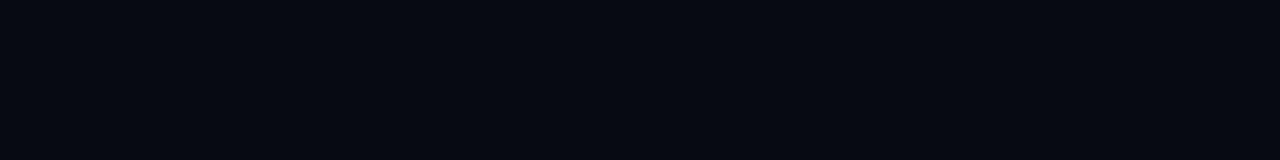
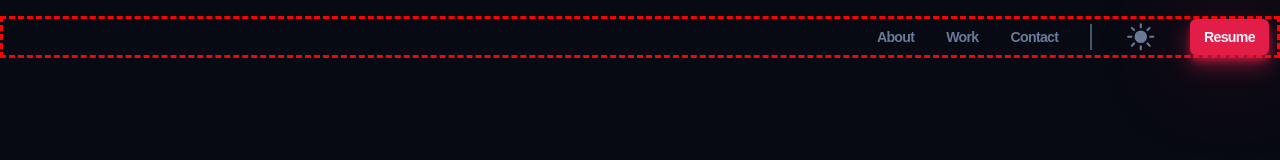
Before and after one commit to yanaaslor/portfolio, a website built with Vite: page index.html in a window 1280 px wide. Built offline with nearby package versions, Linux system fonts and the light colour scheme; a web font is replaced by a local one.

Commit message:
Add header layout

```diff
--- a/index.html
+++ b/index.html
@@ -12,7 +12,64 @@
     <title>Dev server</title>
   </head>
   <body>
-    <div id="app"></div>
+    <header class="header header-footer">
+      <div class="container">
+        <nav>
+          <ul class="header__menu">
+            <li><a href="#about" class="header__link link-voice">About</a></li>
+            <li><a href="#work" class="header__link link-voice">Work</a></li>
+            <li>
+              <a href="#contact" class="header__link link-voice">Contact</a>
+            </li>
+
+            <li class="header__separator"></li>
+
+            <li>
+              <button class="header__sun">
+                <svg
+                  xmlns="http://www.w3.org/2000/svg"
+                  viewBox="0 0 24 24"
+                  fill="currentColor"
+                  class="header__sun"
+                >
+                  <path
+                    d="M12 2.25a.75.75 0 0 1 .75.75v2.25a.75.75 0 0 1-1.5 0V3a.75.75 0 0 1 .75-.75ZM7.5 12a4.5 4.5 0 1 1 9 0 4.5 4.5 0 0 1-9 0ZM18.894 6.166a.75.75 0 0 0-1.06-1.06l-1.591 1.59a.75.75 0 1 0 1.06 1.061l1.591-1.59ZM21.75 12a.75.75 0 0 1-.75.75h-2.25a.75.75 0 0 1 0-1.5H21a.75.75 0 0 1 .75.75ZM17.834 18.894a.75.75 0 0 0 1.06-1.06l-1.59-1.591a.75.75 0 1 0-1.061 1.06l1.59 1.591ZM12 18a.75.75 0 0 1 .75.75V21a.75.75 0 0 1-1.5 0v-2.25A.75.75 0 0 1 12 18ZM7.758 17.303a.75.75 0 0 0-1.061-1.06l-1.591 1.59a.75.75 0 0 0 1.06 1.061l1.591-1.59ZM6 12a.75.75 0 0 1-.75.75H3a.75.75 0 0 1 0-1.5h2.25A.75.75 0 0 1 6 12ZM6.697 7.757a.75.75 0 0 0 1.06-1.06l-1.59-1.591a.75.75 0 0 0-1.061 1.06l1.59 1.591Z"
+                  />
+                </svg>
+              </button>
+            </li>
+
+            <li>
+              <a href="#" class="header__resume-btn btn link-voice">Resume</a>
+            </li>
+          </ul>
+
+          <button class="header__bars">
+            <svg
+              xmlns="http://www.w3.org/2000/svg"
+              viewBox="0 0 24 24"
+              fill="currentColor"
+            >
+              <path
+                fill-rule="evenodd"
+                d="M3 6.75A.75.75 0 0 1 3.75 6h16.5a.75.75 0 0 1 0 1.5H3.75A.75.75 0 0 1 3 6.75ZM3 12a.75.75 0 0 1 .75-.75h16.5a.75.75 0 0 1 0 1.5H3.75A.75.75 0 0 1 3 12Zm0 5.25a.75.75 0 0 1 .75-.75h16.5a.75.75 0 0 1 0 1.5H3.75a.75.75 0 0 1-.75-.75Z"
+                clip-rule="evenodd"
+              />
+            </svg>
+          </button>
+        </nav>
+      </div>
+    </header>
+
+    <!-- <main> -->
+    <!-- <section></section> -->
+    <!-- <section></section> -->
+    <!-- <section></section> -->
+    <!-- <section></section> -->
+    <!-- <section></section> -->
+    <!-- </main> -->
+
+    <!-- <footer></footer> -->
     <script type="module" src="/src/main.js"></script>
   </body>
 </html>
--- a/src/main.js
+++ b/src/main.js
@@ -1,3 +1,4 @@
 import "../styles/modern-normalize.css";
 import "../styles/style.css";
+import "../styles/components/header.css";
 import "../styles/utils.css";
--- /dev/null
+++ b/styles/components/header.css
@@ -0,0 +1,70 @@
+.header .container {
+  display: flex;
+  justify-content: flex-end;
+  align-items: center;
+}
+
+.header__menu {
+  display: none;
+}
+
+.header__bars {
+  display: block;
+  color: var(--clr-light);
+  width: var(--size-2xl);
+  height: var(--size-2xl);
+}
+/* Media queries */
+/* xs */
+/* @media (min-width: 475px) {} */
+
+/* sm */
+/* @media (min-width: 640px) {} */
+
+/* md */
+@media (min-width: 768px) {
+  .header__bars {
+    display: none;
+  }
+
+  .header__menu {
+    display: flex;
+    align-items: center;
+    justify-content: center;
+    gap: 2em;
+  }
+
+  .header__link {
+    transition: color 0.3s;
+  }
+
+  .header__link:hover {
+    color: var(--clr-rose);
+  }
+
+  .header__separator {
+    border: 1px solid var(--clr-slate600);
+    padding-top: 1.5em;
+  }
+
+  .header__sun {
+    display: block;
+    color: var(--clr-slate500);
+    width: var(--size-base);
+    height: var(--size-base);
+  }
+}
+
+/* lg */
+@media (min-width: 1024px) {
+  .header__sun {
+    width: var(--size-xl);
+    height: var(--size-xl);
+  }
+}
+
+/* xl */
+/* @media (min-width: 1280px) {} */
+
+/* 2xl */
+/* @media (min-width: 1536px) {} */
--- a/styles/style.css
+++ b/styles/style.css
@@ -3,6 +3,7 @@
   --clr-dark: #070a13;
   --clr-light: #f1f5f9;
   --clr-slate400: #94a3b8;
+  --clr-slate500: #677b98;
   --clr-slate600: #475569;
   --clr-slate800: #1e293b;
   --clr-rose: #e11d48;
@@ -12,16 +13,16 @@
   /* indigo rgb(79, 70, 229) */
 
   /* Sizes */
-  --size-xxs: 0.5rem;
-  --size-xs: 0.75rem;
-  --size-sm: 0.875rem;
-  --size-base: 1rem;
-  --size-lg: 1.125rem;
-  --size-xl: 1.25rem;
-  --size-2xl: 1.5rem;
-  --size-3xl: 1.875rem;
-  --size-4xl: 2.25rem;
-  --size-5xl: 3rem;
+  --size-xxs: clamp(0.6944rem, 0.6877rem + 0.0336vw, 0.72rem);
+  --size-xs: clamp(0.8333rem, 0.8158rem + 0.0877vw, 0.9rem);
+  --size-sm: clamp(1rem, 0.9671rem + 0.1645vw, 1.125rem);
+  --size-base: clamp(1.2rem, 1.1457rem + 0.2714vw, 1.4063rem);
+  --size-lg: clamp(1.44rem, 1.3564rem + 0.4182vw, 1.7578rem);
+  --size-xl: clamp(1.728rem, 1.6045rem + 0.6175vw, 2.1973rem);
+  --size-2xl: clamp(2.0736rem, 1.8965rem + 0.8855vw, 2.7466rem);
+  --size-3xl: clamp(2.4883rem, 2.2397rem + 1.2433vw, 3.4332rem);
+  --size-4xl: clamp(2.25rem, 1.8553rem + 1.9737vw, 3.75rem);
+  --step-5xl: clamp(3rem, 2.6053rem + 1.9737vw, 4.5rem);
   --size-6xl: 3.75rem;
   --size-7xl: 4.5rem;
   --size-8xl: 6rem;
@@ -132,8 +133,15 @@ h6 {
 }
 
 /* Current project specifics */
+li,
+ul {
+  list-style: none;
+  padding: 0;
+}
+
 a {
   color: var(--clr-rose);
+  text-decoration: none;
 }
 
 strong {
--- a/styles/utils.css
+++ b/styles/utils.css
@@ -27,6 +27,14 @@
 }
 
 /* -------------------------------------------------------------------------- */
+/* Typography */
+.link-voice {
+  font-size: var(--size-xs);
+  font-weight: 600;
+  color: var(--clr-slate500);
+  letter-spacing: -0.05em;
+}
+
 .btn {
   display: inline-block;
   font-weight: 600;
@@ -55,6 +63,10 @@
 
 .page-section {
   padding: 5vh 0;
+}
+
+.header-footer {
+  padding: 2vh 0;
 }
 
 .container {
```
